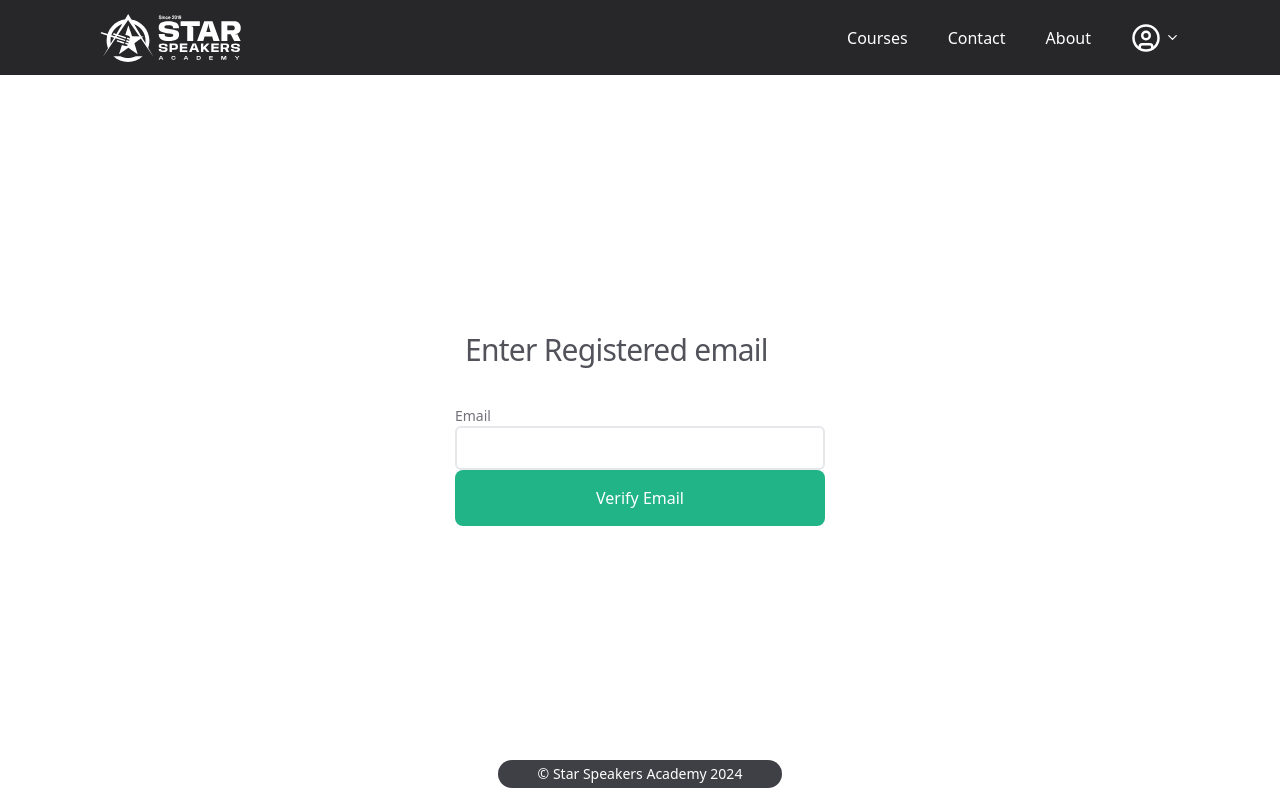
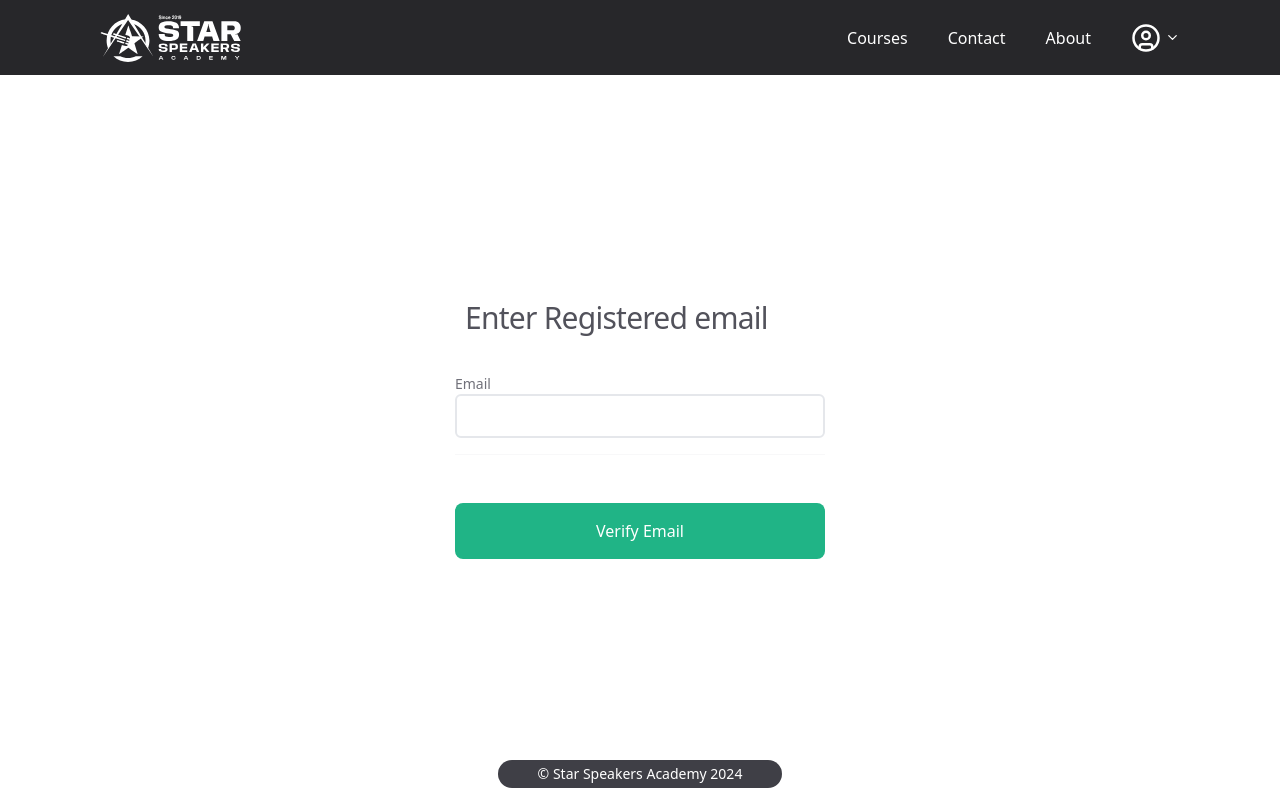
Before and after one commit to devensinghbhagtani/Star-Speakers-Academy, a React (Vite) app: page /changepassword in a window 1280 px wide. Shown: the top 800 px of the page. Built offline with nearby package versions, Linux system fonts and the light colour scheme; no server answers.

Commit message:
chore: Refactor Changepassword and Login components for improved accessibility and styling

```diff
--- a/src/components/LoginSignup/Changepassword.jsx
+++ b/src/components/LoginSignup/Changepassword.jsx
@@ -57,7 +57,10 @@ function Changepassword() {
                 Email
               </label>{" "}
               <input className=" rounded-md p-2 border-2 w-full" type="email" name="email"/>
-              <button className="w-full bg-[#20b486] active:bg-[#1e9771] hover:bg-[#1e9771] py-3 rounded-lg text-white" type="submit">Verify Email</button>
+              <div className="flex mt-3 flex-col gap-5">
+                <hr className="border-[1px] border-zinc-200" />
+                <button className="w-full bg-[#20b486] active:bg-[#1e9771] hover:bg-[#1e9771] py-3 rounded-lg text-white" type="submit">Verify Email</button>
+              </div>
             </div>
         </form>
         {/* <form onSubmit={handlesecuirtycode}>
--- a/src/components/LoginSignup/Login.jsx
+++ b/src/components/LoginSignup/Login.jsx
@@ -81,7 +81,7 @@ function Login() {
                 <input type="checkbox" name="rememberme" id="rememberme" />
                 <label htmlFor="rememberme">Remember Me</label>
               </div>
-              <a className="flex underline gap-1 text-[#20b486] text-sm">
+              <a className="flex underline gap-1 text-[#20b486] text-sm" href="/changepassword">
                 Forgot Password
               </a>
             </div>
```
